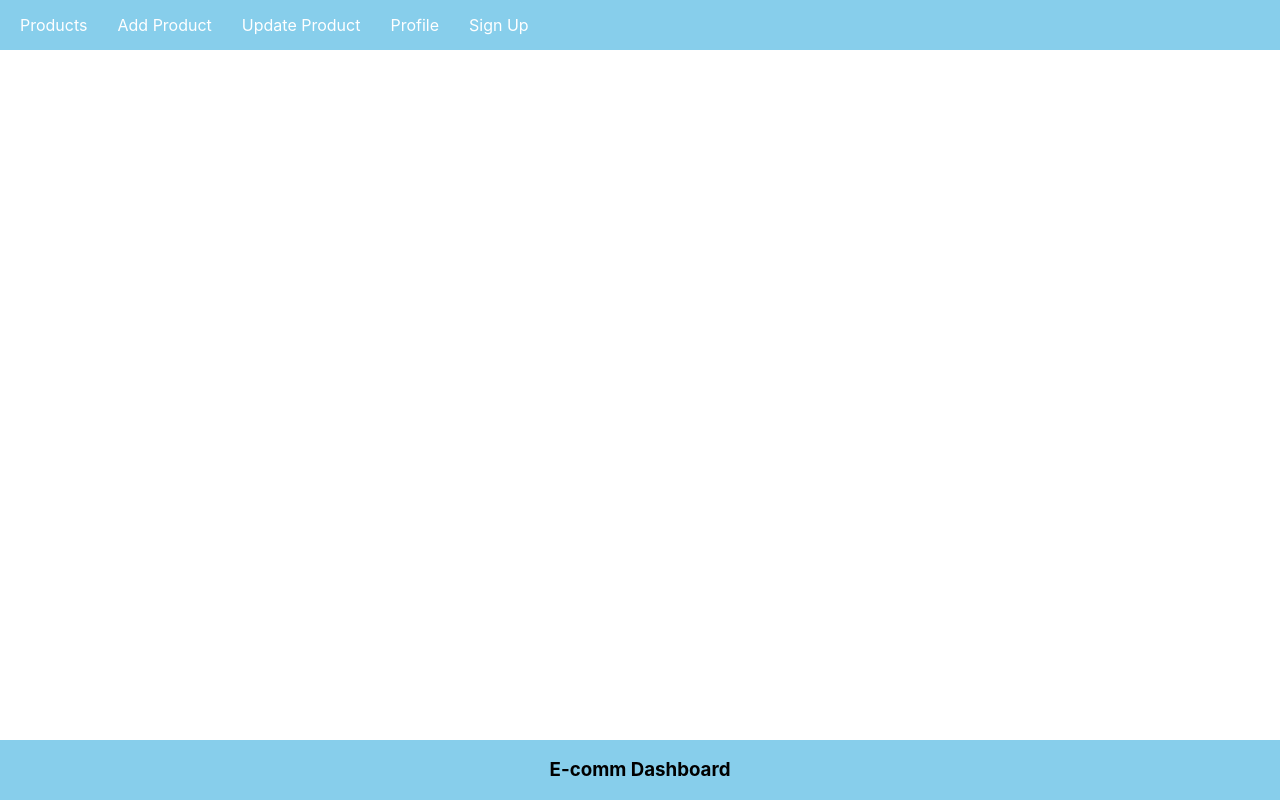
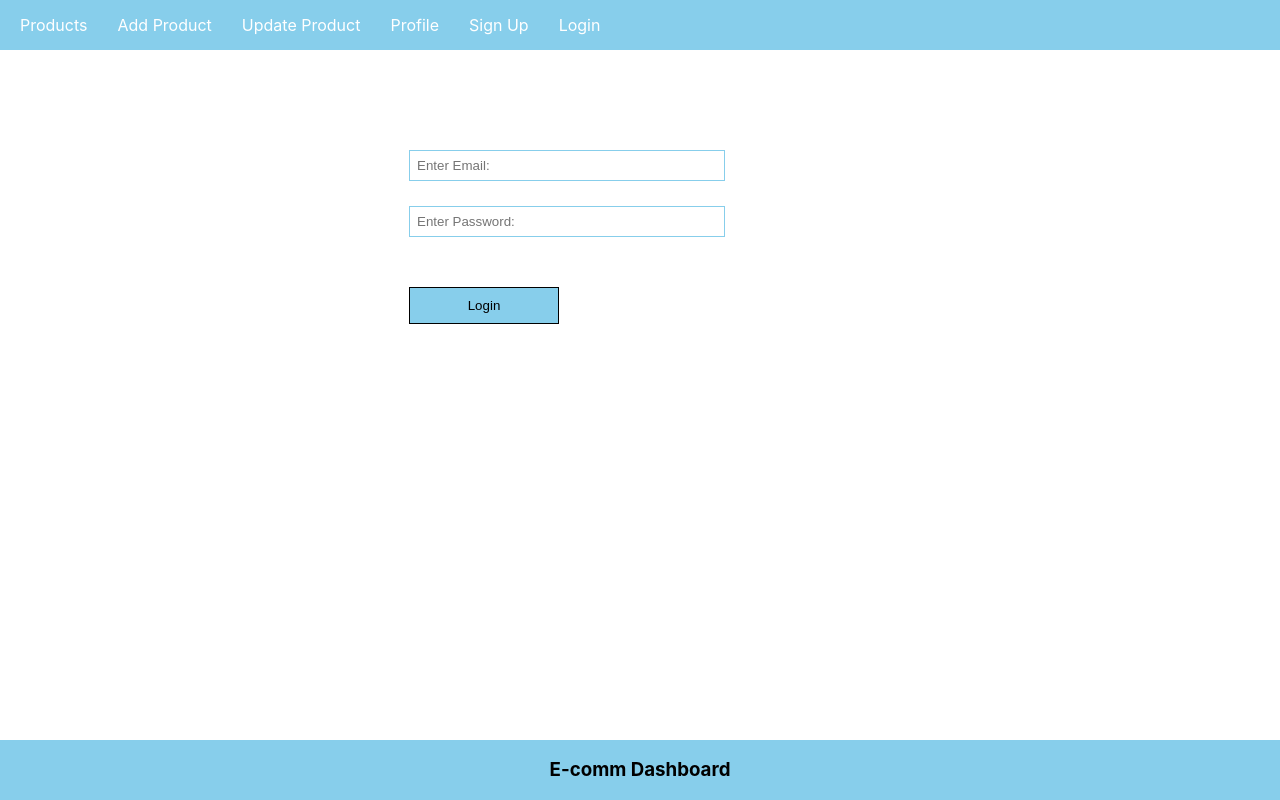
Before and after one commit to deep-coder1/e-dashboard-mern, a React (Create React App) app in the folder front-end/: page /login in a window 1280 px wide. Built offline with nearby package versions, Linux system fonts and the light colour scheme.

Commit message:
Login Component in React JS

```diff
--- a/front-end/src/App.css
+++ b/front-end/src/App.css
@@ -26,6 +26,12 @@
 .register {
   margin-left: 30px;
 }
+
+.login {
+  margin-left: 30%;
+  margin-top: 100px;
+}
+
 .inputBox {
   display: block;
   margin: 25px;
--- a/front-end/src/App.js
+++ b/front-end/src/App.js
@@ -4,6 +4,7 @@
 import Footer from './components/Footer'
 import SignUp from './components/SignUp'
 import PrivateComponent from './components/PrivateComponent';
+import Login from './components/Login';
 
 function App() {
   return (
@@ -21,6 +22,7 @@
           </Route>
 
           <Route path="/signup" element={<SignUp />} />
+          <Route path="/login" element={<Login />} />
         </Routes>
       </BrowserRouter>
       <Footer />
--- /dev/null
+++ b/front-end/src/components/Login.js
@@ -0,0 +1,26 @@
+import React from "react";
+
+const Login = () => {
+    const [email, setEmail] = React.useState('');
+    const [password, setPassword] = React.useState('');
+    const handleLogin = () => {
+        console.warn(email, password);
+    }
+  return (
+    <div className="login">
+      <input type="text" className="inputBox" placeholder="Enter Email:" onChange={(e)=>setEmail(e.target.value)} value={email} />
+      <input
+        type="password"
+        className="inputBox"
+        placeholder="Enter Password:"
+        onChange={(e)=>setPassword(e.target.value)}
+        value={password}
+      />
+      <button onClick={handleLogin} className="appButton" type="button">
+        Login
+      </button>
+    </div>
+  );
+};
+
+export default Login;
--- a/front-end/src/components/Nav.js
+++ b/front-end/src/components/Nav.js
@@ -18,6 +18,7 @@
                 <li><Link to="/profile">Profile</Link></li>
                 <li>{ auth ? <Link onClick={logout} to="/signup">Logout</Link> :
                 <Link to="/signup">Sign Up</Link>}</li>
+                <li><Link to="/login">Login</Link></li>
             </ul>
         </div>
     )
```
